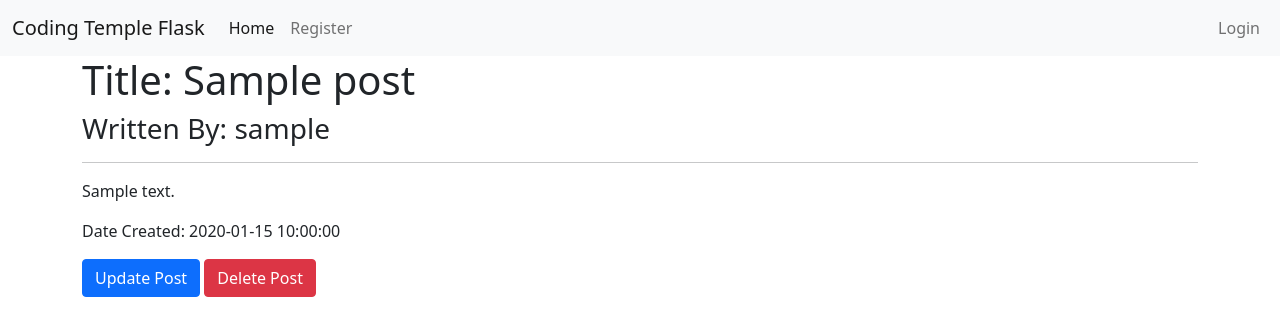
After one commit to williamle92/apr_intro_to_flask, a Flask app: page /blog/posts/1 in a window 1280 px wide. The commit adds this page. Shown: the top 336 px of the page. Run offline with Flask 2, Linux system fonts and the light colour scheme; tables that the repository leaves empty hold one stand-in row (values such as "Sample post"); some libraries are stand-ins or nearby versions.

Commit message:
Post Detail

```diff
--- a/app/blueprints/blog/routes.py
+++ b/app/blueprints/blog/routes.py
@@ -34,3 +34,10 @@ def myposts():
     title = 'MY POSTS'
     posts = Post.query.filter_by(user_id=current_user.id).all()
     return render_template('myposts.html', title=title, posts=posts)
+
+
+@blog.route('/posts/<int:post_id>')
+def post_detail(post_id):
+    post = Post.query.get_or_404(post_id)
+    title = f'{post.title}'
+    return render_template('post_detail.html', title=title, post=post)
--- a/app/templates/myposts.html
+++ b/app/templates/myposts.html
@@ -3,7 +3,7 @@
 {% block content %}
 
 {% for post in posts %}
-    <h3>{{ post.title }}</h3>
+    <a href="{{ url_for('blog.post_detail', post_id=post.id) }}"><h3>{{ post.title }}</h3></a>
     <p>{{ post.body }}</p>
     <hr>
 {% endfor %}
--- a/app/templates/nav.html
+++ b/app/templates/nav.html
@@ -9,12 +9,18 @@
                 <li class="nav-item">
                     <a class="nav-link active" aria-current="page" href="{{ url_for('index') }}">Home</a>
                 </li>
-                <li class="nav-item">
-                    <a class="nav-link" href="{{ url_for('auth.register') }}">Register</a>
-                </li>
-                <li class="nav-item">
-                    <a class="nav-link" href="{{ url_for('blog.createpost') }}">Create A Post</a>
-                </li>
+                {% if current_user.is_authenticated %}
+                    <li class="nav-item">
+                        <a class="nav-link" href="{{ url_for('blog.createpost') }}">Create A Post</a>
+                    </li>
+                    <li class="nav-item">
+                        <a class="nav-link" href="{{ url_for('blog.myposts') }}">My Posts</a>
+                    </li>
+                {% else %}
+                    <li class="nav-item">
+                        <a class="nav-link" href="{{ url_for('auth.register') }}">Register</a>
+                    </li>
+                {% endif %}
             </ul>
             <ul class="navbar-nav ms-auto">
                 {% if current_user.is_authenticated %}
--- /dev/null
+++ b/app/templates/post_detail.html
@@ -0,0 +1,41 @@
+{% extends 'base.html' %}
+
+{% block content %}
+
+<h1>Title: {{ post.title }}</h1>
+<h3>Written By: {{ post.author.username }}</h3>
+<hr>
+<p>{{ post.body }}</p>
+
+<blockquote>Date Created: {{ post.date_created }}</blockquote>
+
+<!-- Update Button -->
+<a href="#"><button class="btn btn-primary">Update Post</button></a>
+
+
+<!-- Delete Button -->
+<!-- Button trigger modal -->
+<button type="button" class="btn btn-danger" data-bs-toggle="modal" data-bs-target="#deleteModal">
+    Delete Post
+  </button>
+
+  <!-- Modal -->
+  <div class="modal fade" id="deleteModal" tabindex="-1" aria-labelledby="deleteModalLabel" aria-hidden="true">
+    <div class="modal-dialog">
+      <div class="modal-content">
+        <div class="modal-header">
+          <h5 class="modal-title" id="deleteModalLabel">Are You Sure?</h5>
+          <button type="button" class="btn-close" data-bs-dismiss="modal" aria-label="Close"></button>
+        </div>
+        <div class="modal-body">
+          Are you sure you want to delete this post? This action cannot be undone.
+        </div>
+        <div class="modal-footer">
+          <button type="button" class="btn btn-secondary" data-bs-dismiss="modal">Close</button>
+          <button type="button" class="btn btn-primary">Confirm Delete</button>
+        </div>
+      </div>
+    </div>
+  </div>
+
+{% endblock content %}
```
